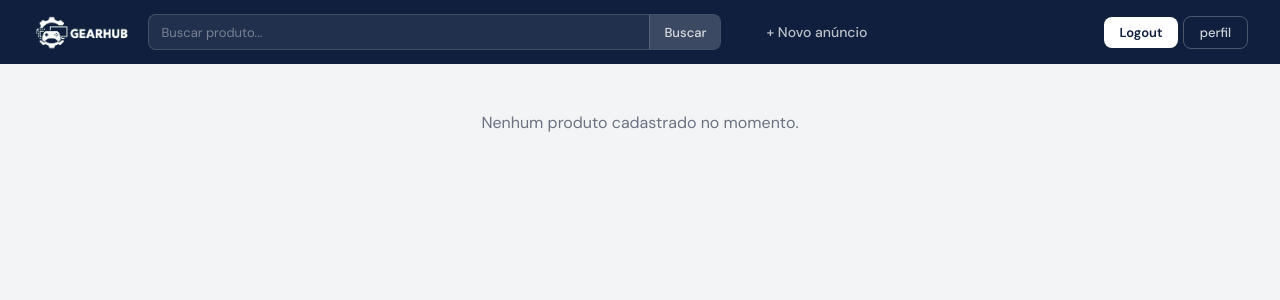
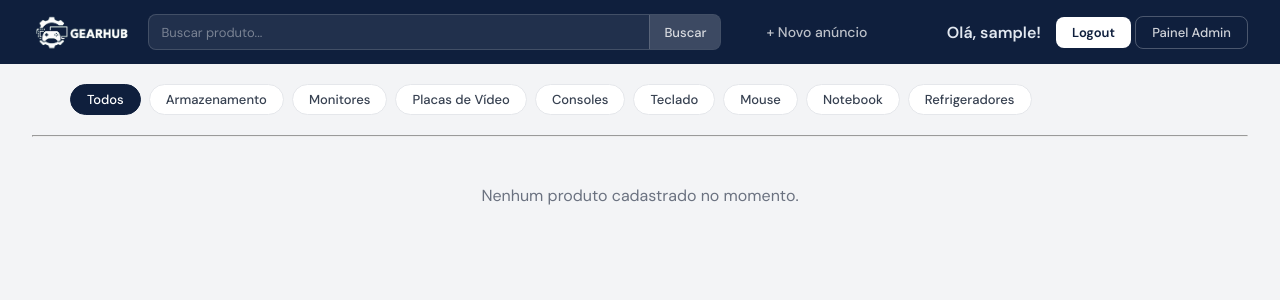
Before and after one commit to ErickMazur29/Gear-Hub, a Django app: page / in a window 1280 px wide. Shown: the top 300 px of the page. Run offline with Django 5.2, Linux system fonts and the light colour scheme; the visitor is signed in with stand-in values (Sample User, id 1); data that the repository does not hold is empty.

Commit message:
Painel e suporte para admin (superuser)

```diff
--- a/accounts/forms.py
+++ b/accounts/forms.py
@@ -24,6 +24,11 @@ class RegisterForm(UserCreationForm):
 
         return user
 
+    def clean_age(self):
+        age = self.cleaned_data.get('age')
+        if age < 18 :
+            self.add_error('age', 'Apenas maiores de idade podem se cadastrar no site!')
+
 class ProfileUpdateForm(forms.ModelForm):
     username = forms.CharField(max_length=100)
 
--- a/accounts/templates/profile_detail.html
+++ b/accounts/templates/profile_detail.html
@@ -63,15 +63,15 @@
             <div class="ads-section-header">
                 <div class="ads-section-header-left">
                     <span class="section-label">Meus anúncios</span>
-                    <span class="ads-count">{{ profile.product_selles.count }}</span>
+                    <span class="ads-count">{{ profile.product_seller.count }}</span>
                 </div>
                 {% if user == profile.user %}
                     <a href="{% url 'new_product' %}" class="ads-new-btn">+ Novo</a>
                 {% endif %}
             </div>
 
-            {% if profile.product_selles.exists %}
-                {% for product in profile.product_selles.all %}
+            {% if profile.product_seller.exists %}
+                {% for product in profile.product_seller.all %}
                     <div class="ad-item">
 
                         <a href="{% url 'detail_product' product.pk %}" class="ad-item-link">
--- a/app/settings.py
+++ b/app/settings.py
@@ -109,9 +109,9 @@ AUTH_PASSWORD_VALIDATORS = [
 # Internationalization
 # https://docs.djangoproject.com/en/6.0/topics/i18n/
 
-LANGUAGE_CODE = 'en-us'
+LANGUAGE_CODE = 'pt-BR'
 
-TIME_ZONE = 'UTC'
+TIME_ZONE = 'America/Sao_Paulo'
 
 USE_I18N = True
 
--- a/app/templates/base.html
+++ b/app/templates/base.html
@@ -23,6 +23,7 @@
     body {
         background: #f3f4f6;
         font-family: 'DM Sans', sans-serif;
+        flex-wrap: wrap;
     }
 
     nav {
@@ -126,8 +127,12 @@
     .nav-auth {
         display: flex;
         align-items: center;
-        gap: 8px;
+        gap: 15px;
         margin-left: 8px;
+    }
+    .nav-auth p{
+        color: #e2e8f0;
+        font-weight: bold;
     }
 
     .btn-nav-outline {
@@ -199,13 +204,22 @@
             </div>
 
             <div class="nav-auth">
-                {% if user.is_authenticated %}
+
+                {% if user.is_superuser %}
+                <p>Olá, {{request.user.username}}!</p>
+                <form method="post" action="{% url 'logout' %}" style="margin:0;">
+                    {% csrf_token %}
+                    <button type="submit" class="btn-nav-solid">Logout</button>
+                    <a href="{% url 'admin:index' %}" class="btn-nav-outline">Painel Admin</a>
+
+                {% elif user.is_authenticated %}
+                <p>Olá, {{request.user.username}}!</p>
                 <form method="post" action="{% url 'logout' %}" style="margin:0;">
                     {% csrf_token %}
                     <button type="submit" class="btn-nav-solid">Logout</button>
                     <a href="{% url 'profile_detail' request.user.profile.pk %}" class="btn-nav-outline">perfil</a>
+                </form>
 
-                </form>
                 {% else %}
                 <a href="{% url 'login' %}" class="btn-nav-outline">Login</a>
                 <a href="{% url 'register' %}" class="btn-nav-outline">Cadastre-se</a>
--- a/products/models.py
+++ b/products/models.py
@@ -41,7 +41,7 @@ class Products(models.Model):
     created_at = models.DateTimeField(auto_now_add=True)
     photo = models.ImageField(upload_to='products/')
     category = models.ForeignKey(Category, on_delete=models.PROTECT, related_name='product_category', null=True)
-    seller = models.ForeignKey(Profile, on_delete=models.PROTECT, related_name='product_selles', null=True)
+    seller = models.ForeignKey(Profile, on_delete=models.PROTECT, related_name='product_seller', null=True)
 
     class Meta:
         verbose_name_plural = 'Products'
--- a/products/static/products/css/products.css
+++ b/products/static/products/css/products.css
@@ -42,7 +42,7 @@ hr {
 .products-grid {
     font-family: 'DM Sans', sans-serif;
     display: grid;
-    grid-template-columns: repeat(auto-fill, minmax(220px, 1fr));
+    grid-template-columns: repeat(auto-fill, minmax(300px, 1fr));
     gap: 1.25rem;
     padding: 1.5rem 0;
     margin: 0px 70px 20px 70px;
@@ -69,14 +69,14 @@ hr {
 
 .product-card__image {
     width: 100%;
-    height: 180px;
+    height: 245px;
     object-fit: cover;
     display: block;
 }
 
 .product-card__no-image {
     width: 100%;
-    height: 180px;
+    height: 245px;
     background: #f3f4f6;
     display: flex;
     align-items: center;
--- a/products/templates/detail_product.html
+++ b/products/templates/detail_product.html
@@ -63,7 +63,10 @@
             <p class="detail-desc">{{ product.description }}</p>
             {% endif %}
 
+            <hr class="detail-divider">
+
             {% if product.seller %}
+            <div class="detail-specs">
                 <div class="spec-row">
                     <span class="spec-label">Vendedor</span>
                     <span class="spec-value">{{ product.seller.user }}</span>
@@ -72,6 +75,7 @@
                     <span class="spec-label">Contato</span>
                     <span class="spec-value">{{ product.seller.phone }}</span>
                 </div>
+            </div>
             {% endif %}
 
         </div>
--- a/products/templates/products.html
+++ b/products/templates/products.html
@@ -10,15 +10,15 @@
 
 {% block content %}
 
-    {% if products %}
+
         <div class="categories">
             <a href="{% url 'products_list' %}"
                 class="cat-btn {% if not request.GET.category and not request.GET.search %}active{% endif %}">
                 Todos
             </a>
-            <a href="{% url 'products_list' %}?category=Processador"
-                class="cat-btn {% if request.GET.category == 'Processador' %}active{% endif %}">
-                Processadores
+            <a href="{% url 'products_list' %}?category=Armazenamento"
+                class="cat-btn {% if request.GET.category == 'Armazenamento' %}active{% endif %}">
+                Armazenamento
             </a>
             <a href="{% url 'products_list' %}?category=Monitor"
                 class="cat-btn {% if request.GET.category == 'Monitor' %}active{% endif %}">
@@ -28,8 +28,30 @@
                 class="cat-btn {% if request.GET.category == 'Placa de video' %}active{% endif %}">
                 Placas de Vídeo
             </a>
+            <a href="{% url 'products_list' %}?category=Console"
+                class="cat-btn {% if request.GET.category == 'Console' %}active{% endif %}">
+                Consoles
+            </a>
+            <a href="{% url 'products_list' %}?category=Teclado"
+                class="cat-btn {% if request.GET.category == 'Teclado' %}active{% endif %}">
+                Teclado
+            </a>
+            <a href="{% url 'products_list' %}?category=Mouse"
+                class="cat-btn {% if request.GET.category == 'Mouse' %}active{% endif %}">
+                Mouse
+            </a>
+            <a href="{% url 'products_list' %}?category=Notebook"
+                class="cat-btn {% if request.GET.category == 'Notebook' %}active{% endif %}">
+                Notebook
+            </a>
+            <a href="{% url 'products_list' %}?category=Refrigerador"
+                class="cat-btn {% if request.GET.category == 'Refrigerador' %}active{% endif %}">
+                Refrigeradores
+            </a>
         </div>
         <hr>
+
+        {% if products %}
         <div class="products-grid">
 
             {% for product in products %}
```
Also changed, not shown: products/static/products/css/detail_products.css (+14 -64 lines), products/templates/delete_product.html (+11 -0 lines), products/templates/new_product.html (+4 -6 lines), products/templates/update_product.html (+11 -0 lines), accounts/models.py (line endings or trailing spaces), products/migrations/0004_alter_products_seller.py.
